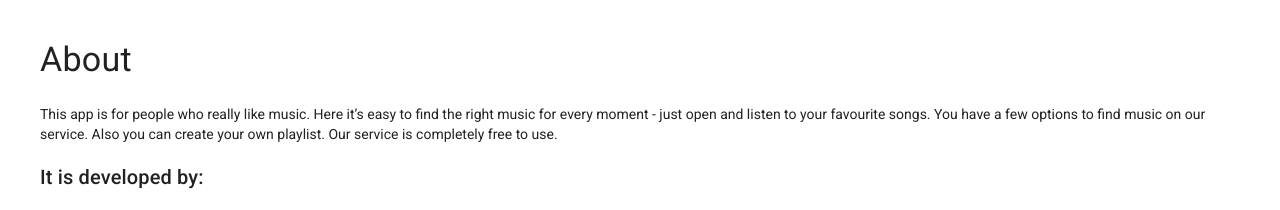
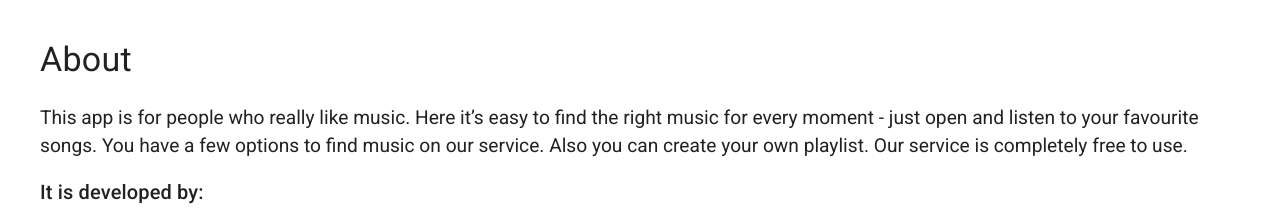
Before and after one commit to ihor4568/spotty-react, a React (Create React App) app: page / in a window 1280 px wide. Shown: the top 210 px of the page. Built offline with nearby package versions, Linux system fonts and the light colour scheme.

Commit message:
Small fix

```diff
--- a/src/components/About.js
+++ b/src/components/About.js
@@ -16,6 +16,9 @@ const styles = () => ({
     boxSizing: "border - box",
     margin: "0 auto",
     padding: "2rem"
+  },
+  text: {
+    fontSize: "1.2rem"
   },
   developed: {
     padding: "1rem 0 3rem 0"
@@ -40,7 +43,7 @@ class About extends Component {
         <Typography variant="h4" className={classes.title}>
           About
         </Typography>
-        <Typography component="p">
+        <Typography component="p" className={classes.text}>
           This app is for people who really like music. Here it’s easy to find
           the right music for every moment - just open and listen to your
           favourite songs. You have a few options to find music on our service.
--- a/src/components/App.js
+++ b/src/components/App.js
@@ -5,7 +5,7 @@ export default class App extends Component {
   render() {
     return (
       <>
-        <About>About</About>
+        <About />
       </>
     );
   }
```
